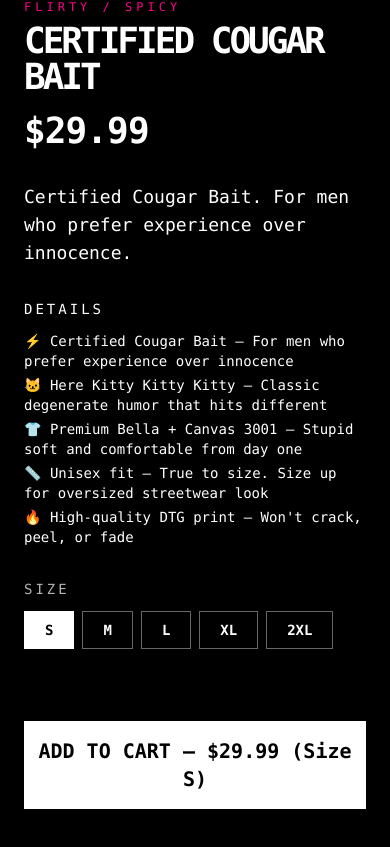
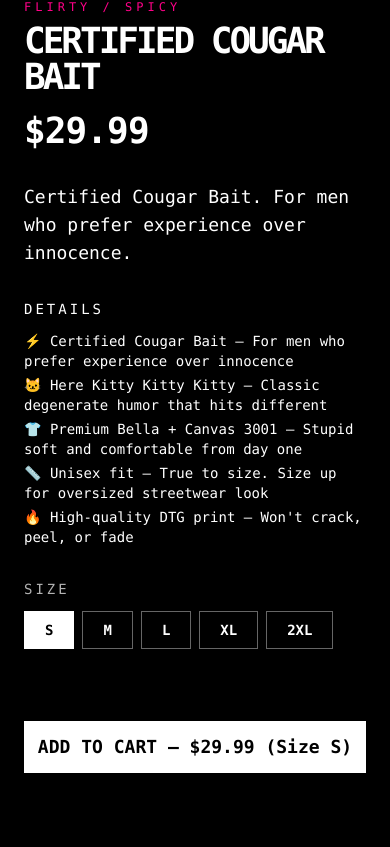
Before and after one commit to bandledarkcloud-bit/unhinged-threads, a Next.js app: page /shop/certified-cougar-bait in a window 390 px wide. Shown: the part 930-1777 px from the top of the page. Built offline with nearby package versions, Linux system fonts and the light colour scheme; no server answers; the database is empty.

Commit message:
fix: smaller ADD TO CART button on mobile for product page

```diff
--- a/app/shop/[slug]/components/ProductClient.tsx
+++ b/app/shop/[slug]/components/ProductClient.tsx
@@ -40,7 +40,7 @@ export default function ProductClient({ product }: { product: Product }) {
 
       <button
         onClick={handleAddToCart}
-        className={`mt-10 w-full py-4 text-xl font-black transition-all ${
+        className={`mt-10 w-full py-3 md:py-4 text-lg md:text-xl font-black transition-all ${
           added
             ? 'bg-[#39ff14] text-black'
             : 'bg-white text-black active:bg-[#ff0088] active:text-white'
```
